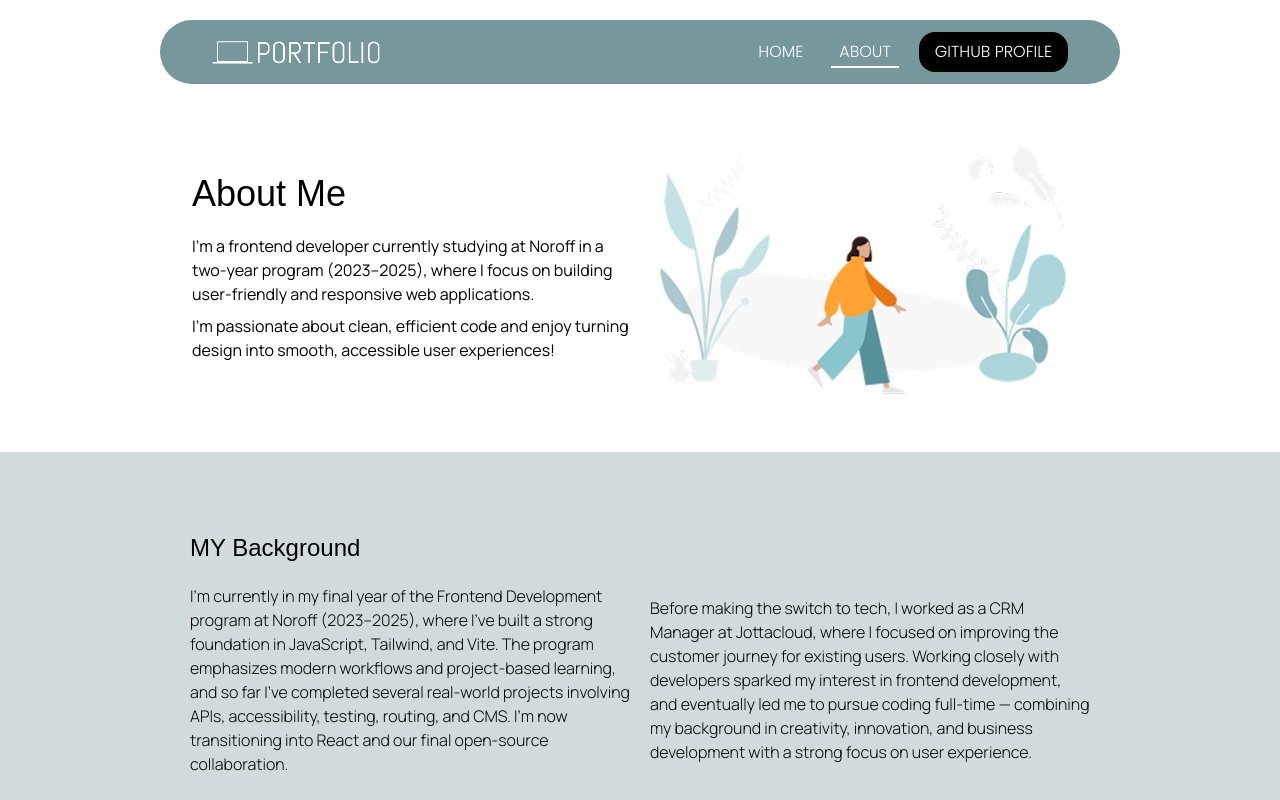
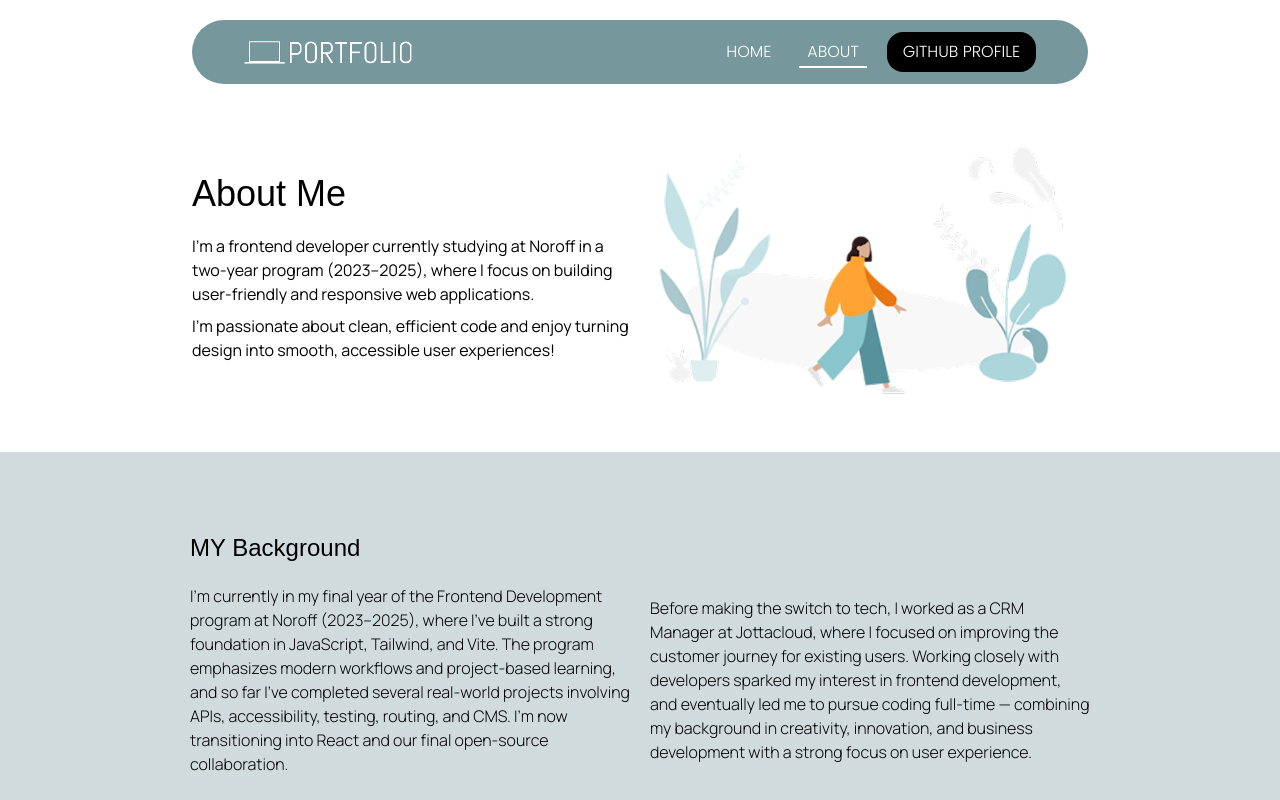
Before and after one commit to marned91/Portfolio_Year2, a website: page about.html in a window 1280 px wide. Shown: the top 800 px of the page. Drawn offline with Linux system fonts and the light colour scheme.

Commit message:
small styling adjustments

```diff
--- a/about.html
+++ b/about.html
@@ -25,7 +25,7 @@
         </a>
       </div>
       <div
-        class="bg-brand m-auto w-[90%] sm:w-[75%] md:w-[90%] lg:w-[75%] p-3 mt-5 rounded-full flex md:justify-between justify-center items-center"
+        class="bg-brand m-auto w-[90%] sm:w-[75%] md:w-[90%] lg:w-[70%] p-3 mt-5 rounded-full flex md:justify-between justify-center items-center"
       >
         <div class="hidden md:block">
           <a href="index.html">
```
Also changed, not shown: index.html (+1 -1 lines), 1 other file.
